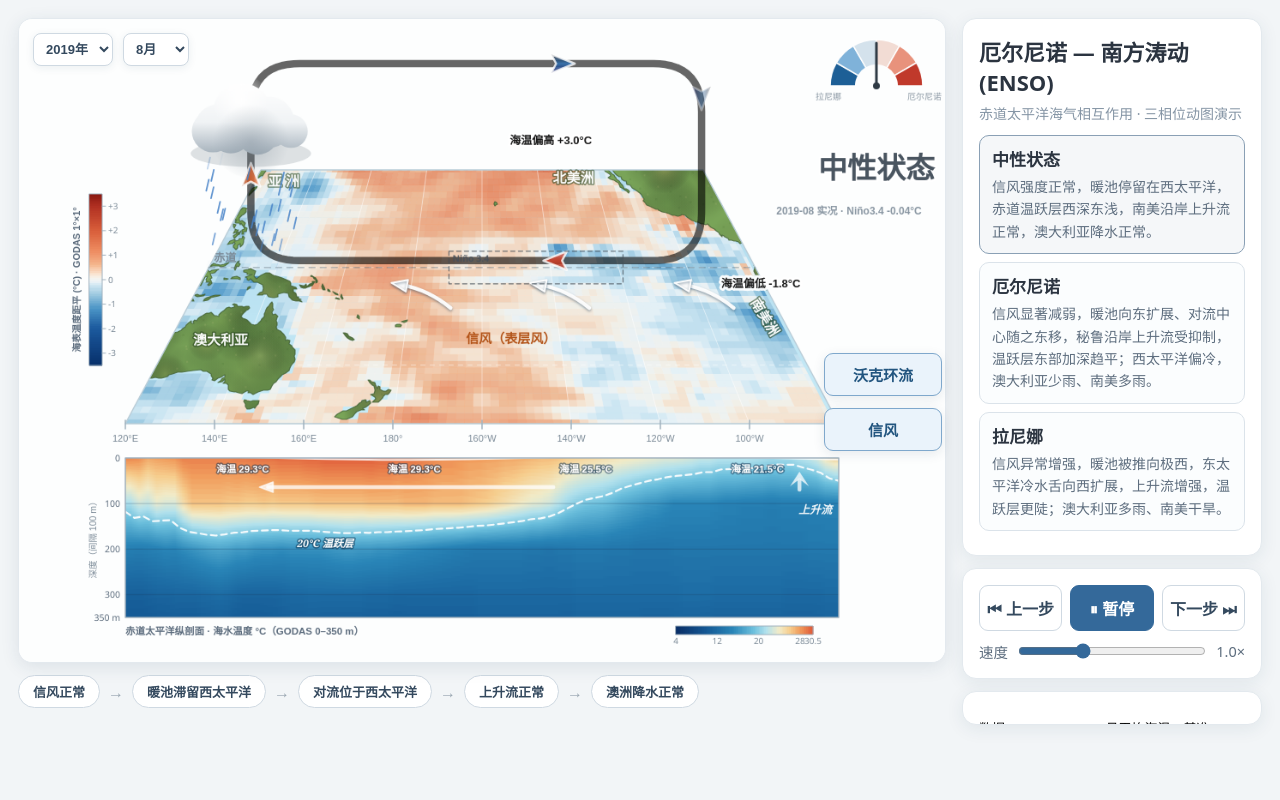
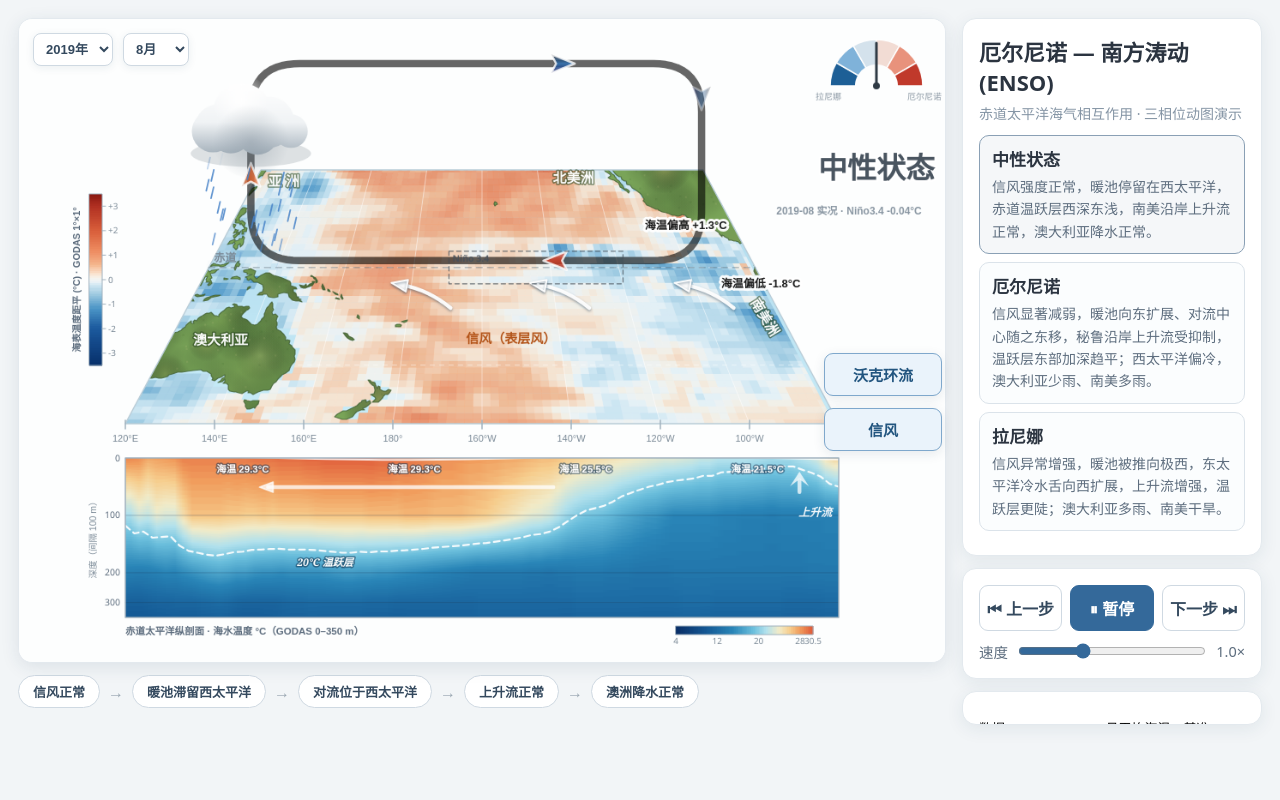
Before and after one commit to JDZwangweiqing/El-Ni-o-and-La-Ni-a, a plain HTML site: page index.html in a window 1280 px wide. Drawn offline with Linux system fonts and the light colour scheme; animation ran at ten frames a second.

Commit message:
Add files via upload

```diff
--- a/index.html
+++ b/index.html
@@ -392,7 +392,7 @@ function rebuildSSTA(){
 function rebuildSection(){
   var dtx=secImg.data, maxJ=NDEP-1;
   for(var r=0;r<SECH;r++){
-    var dep=r/(SECH-1)*DMAX;
+    var dep=fracDepth(r/(SECH-1));   /* 非线性深度轴（上 200 m 放大） */
     var fj=Math.min(maxJ-1, Math.floor(dep/100));
     var fw=dep/100-fj;
     for(var i=0;i<NLON;i++){
@@ -558,6 +558,16 @@ function drawStraightArrow(x1, y1, x2, y2, color, w, alpha){
 
 /* ---------- 剖面区（宽度与主图底边等宽；深度仅取 0–350 m） ---------- */
 var DMAX = 350, SECH = 501;
+/* 非线性深度轴：0–200 m 占剖面高度 72%（放大上层变化），200–350 m 压缩到 28% */
+var DSCALE_B = 200, DSCALE_FRAC = 0.72;
+function depthFrac(d){
+  if(d <= DSCALE_B) return d / DSCALE_B * DSCALE_FRAC;
+  return DSCALE_FRAC + (d - DSCALE_B) / (DMAX - DSCALE_B) * (1 - DSCALE_FRAC);
+}
+function fracDepth(f){  /* depthFrac 的逆函数（纹理行 → 深度） */
+  if(f <= DSCALE_FRAC) return f / DSCALE_FRAC * DSCALE_B;
+  return DSCALE_B + (f - DSCALE_FRAC) / (1 - DSCALE_FRAC) * (DMAX - DSCALE_B);
+}
 var sx0 = 124, sx1 = 956, sy0 = 512, sy1 = 698;
 function secX(u){ return sx0 + u * (sx1 - sx0); }
 var SECTICKS = [[0.125,'140°E'],[0.375,'180°'],[0.625,'140°W'],[0.875,'100°W']];
@@ -730,6 +740,9 @@ function render(){
     for(var q5 = 0; q5 < sstaCur.length; q5++){
       var v5 = sstaCur[q5];
       if(isNaN(v5)) continue;
+      /* 仅在热带太平洋（15°S–15°N，ENSO 信号区）内找极值，让标注落在对应海域 */
+      var lat5 = GODAS.latCenters[Math.floor(q5 / NLON)];
+      if(lat5 < -15 || lat5 > 15) continue;
       if(v5 > maxV){ maxV = v5; maxI = q5; }
       if(v5 < minV){ minV = v5; minI = q5; }
     }
@@ -1078,7 +1091,7 @@ function drawSection(){
   ctx.save();
   ctx.strokeStyle = 'rgba(30,60,90,0.28)'; ctx.lineWidth = 1;
   for(var d = 100; d < DMAX; d += 100){
-    var gy = sy0 + d / DMAX * h;
+    var gy = sy0 + depthFrac(d) * h;
     ctx.beginPath(); ctx.moveTo(sx0, gy); ctx.lineTo(sx1, gy); ctx.stroke();
   }
   ctx.restore();
@@ -1092,7 +1105,7 @@ function drawSection(){
     for(var i2 = 0; i2 < NLON; i2++){
       var dd = isoDepth(i2, 20);
       if(isNaN(dd)){ started = false; continue; }
-      var x2 = sx0 + i2 / (NLON - 1) * w, y2 = sy0 + Math.min(dd, DMAX) / DMAX * h;
+      var x2 = sx0 + i2 / (NLON - 1) * w, y2 = sy0 + depthFrac(Math.min(dd, DMAX)) * h;
       if(!started){ ctx.moveTo(x2, y2); started = true; } else ctx.lineTo(x2, y2);
     }
     ctx.stroke();
@@ -1103,7 +1116,7 @@ function drawSection(){
       ctx.font = 'italic 700 12px Georgia, serif'; ctx.textAlign = 'center';
       ctx.lineWidth = 3; ctx.strokeStyle = 'rgba(20,60,90,0.6)';
       var thT = '20°C 温跃层';
-      var thX = secX(0.28), thY = sy0 + Math.min(isoW, DMAX) / DMAX * h + 16;
+      var thX = secX(0.28), thY = sy0 + depthFrac(Math.min(isoW, DMAX)) * h + 16;
       ctx.strokeText(thT, thX, thY); ctx.fillStyle = '#ffffff'; ctx.fillText(thT, thX, thY);
     }
   }
@@ -1131,10 +1144,10 @@ function drawSection(){
   }
   /* 深度轴（左侧） */
   ctx.fillStyle = '#5d6d7e'; ctx.font = '10.5px "Segoe UI", sans-serif'; ctx.textAlign = 'right';
-  var dticks = [0, 100, 200, 300, DMAX];
+  var dticks = [0, 100, 200, 300];
   for(var di = 0; di < dticks.length; di++){
     var d2 = dticks[di];
-    ctx.fillText(d2 + '' + (d2 === DMAX ? ' m' : ''), sx0 - 6, sy0 + d2 / DMAX * h + 3.5);
+    ctx.fillText(d2 + '', sx0 - 6, sy0 + depthFrac(d2) * h + 3.5);
   }
   ctx.save();
   ctx.translate(sx0 - 34, sy0 + h / 2); ctx.rotate(-Math.PI / 2);
@@ -1155,7 +1168,7 @@ function drawSection(){
   var upBase = sy0 + 0.70 * h + 36 * upK;         /* 起点更深 → 箭身更长 */
   if(GODAS){
     var isoE = isoDepth(Math.min(NLON - 1, Math.round(0.945 * (NLON - 1))), 20);
-    if(!isNaN(isoE)) upBase = sy0 + Math.min(isoE, DMAX) / DMAX * h + 26 + 30 * upK;
+    if(!isNaN(isoE)) upBase = sy0 + depthFrac(Math.min(isoE, DMAX)) * h + 26 + 30 * upK;
   }
   /* 箭头：严格竖直向上的实心箭头（箭身竖直，头部端正向上） */
   var tipY = sy0 + 16;
```
